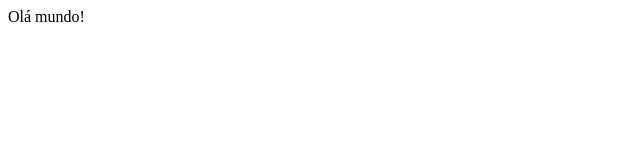
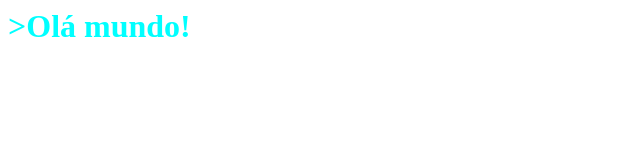
Before and after one commit to dudabarr0s/primeiro_repositorio, a plain HTML site: page index.html in a window 1280 px wide. Shown: the whole page, without its empty margins (0-640 px from the left). Drawn offline with Linux system fonts and the light colour scheme.

Commit message:
mudando cor do título

```diff
--- a/index.html
+++ b/index.html
@@ -2,5 +2,5 @@
 <link rel="stylesheet" href="style.css"
 </head>
  <body>
-Olá mundo! </h1>
+<h1>>Olá mundo! </h1>
 </body>
```
